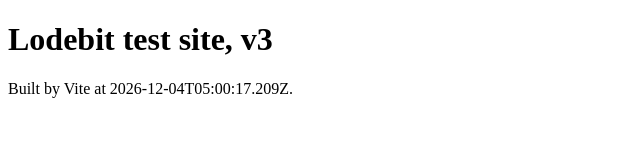
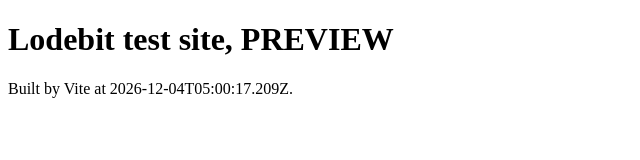
Before and after one commit to Andersxns/lodebit-test-site, a website built with Vite: page index.html in a window 1280 px wide. Shown: the whole page, without its empty margins (0-640 px from the left). Built offline with nearby package versions, Linux system fonts and the light colour scheme.

Commit message:
Test: pull request preview

```diff
--- a/index.html
+++ b/index.html
@@ -6,7 +6,7 @@
     <title>Lodebit test site</title>
   </head>
   <body>
-    <h1>Lodebit test site, v3</h1>
+    <h1>Lodebit test site, PREVIEW</h1>
     <p id="build">Built by Vite.</p>
     <script type="module" src="/src/main.js"></script>
   </body>
```
